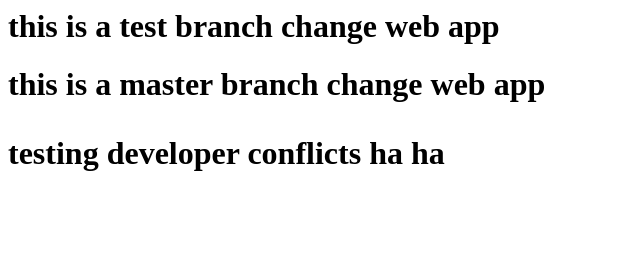
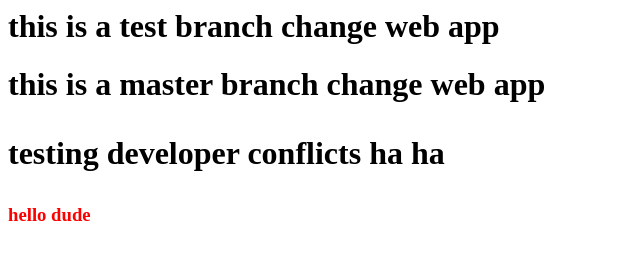
Before and after one commit to aashishmaheshwar/web-app, a plain HTML site: page index.html in a window 1280 px wide. Shown: the whole page, without its empty margins (0-640 px from the left). Drawn offline with Linux system fonts and the light colour scheme.

Commit message:
testing jenkins build

```diff
--- a/index.html
+++ b/index.html
@@ -1,3 +1,4 @@
 <h1>this is a test branch change web app<h1>
 <h1>this is a master branch change web app<h1>
 <p>testing developer conflicts ha ha<p>
+<h3 style="color: red;">hello dude<h3>
```
